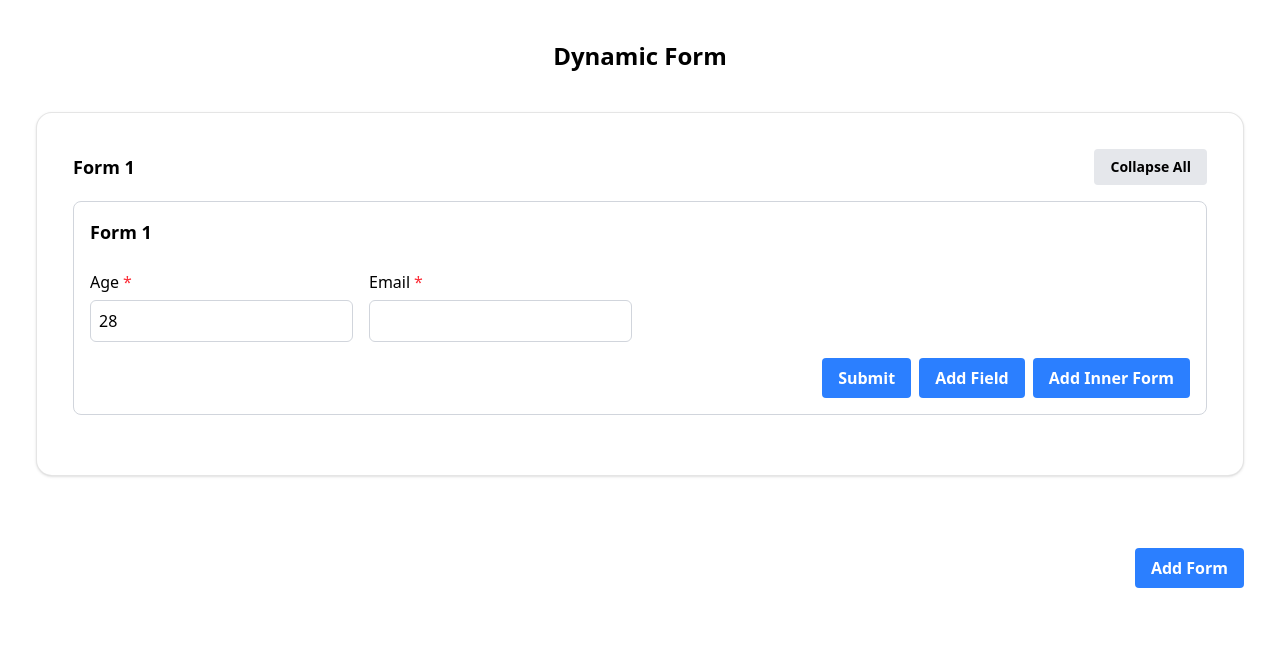
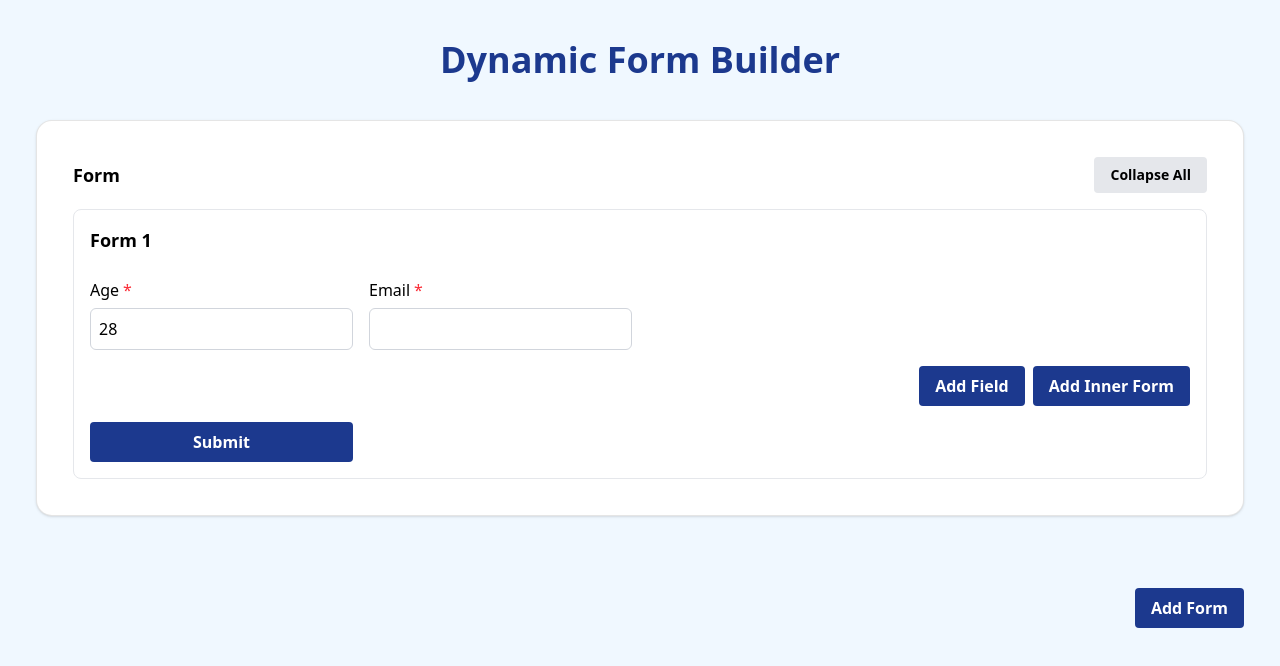
Before and after one commit to Ayush1323/dynamicForm, a React (Vite) app: page / in a window 1280 px wide. Shown: the top 666 px of the page. Built offline with nearby package versions, Linux system fonts and the light colour scheme.

Commit message:
done some changes

```diff
--- a/src/App.jsx
+++ b/src/App.jsx
@@ -87,8 +87,8 @@ function App() {
 
   return (
     <div>
-      <div className="flex justify-center items-center text-2xl mt-10 text-black font-bold">
-        Dynamic Form
+      <div className="flex justify-center items-center text-4xl mt-10 text-blue-900 font-bold">
+        Dynamic Form Builder
       </div>
 
       {forms.map((form, index) => {
@@ -100,7 +100,7 @@ function App() {
             className="mt-10 p-9 bg-white shadow border border-black/10 rounded-2xl m-9"
           >
             <div className="flex justify-between items-center mb-4">
-              <h2 className="text-lg font-semibold">Form {index + 1}</h2>
+              <h2 className="text-lg font-semibold">Form</h2>
               <Button
                 type="button"
                 onClick={() => toggleCollapse(form.id)}
--- a/src/common/Button.jsx
+++ b/src/common/Button.jsx
@@ -2,7 +2,7 @@ function Button({ buttonLabel, type = "button", className = "",onClick }) {
   return (
     <button
       type={type}
-      className={`bg-blue-500 hover:bg-blue-700 text-white font-bold py-2 px-4 rounded ${className} cursor-pointer`}
+      className={`bg-blue-900 hover:bg-blue-800 text-white font-bold py-2 px-4 rounded ${className} cursor-pointer transition-colors duration-300`}
       onClick={onClick}
     >
       {buttonLabel}
--- a/src/index.css
+++ b/src/index.css
@@ -6,5 +6,5 @@ body {
   height: 100%;
   width: 100%;
   box-sizing: border-box;
-  /* background-color: rgba(0, 0, 0, 0.7); */
+  background-color: rgba(240, 248, 255, 1);
 }
--- a/src/pages/Form.jsx
+++ b/src/pages/Form.jsx
@@ -166,7 +166,7 @@ function Form({
     <>
       <form
         onSubmit={handleSubmit}
-        className="grid grid-cols-4 gap-4 border border-gray-300 p-4 rounded-lg mb-6"
+        className="grid grid-cols-4 gap-4 border border-gray-200 p-4 rounded-lg"
       >
         <h2 className="col-span-4 font-semibold text-lg mb-2">
           Form {currentIndex}
@@ -212,7 +212,6 @@ function Form({
         ))}
 
         <div className="col-span-4 flex items-center gap-2 justify-end">
-          <Button type="submit" buttonLabel="Submit" />
           <Button
             buttonLabel="Add Field"
             onClick={() => setShowAddFieldPopup(true)}
@@ -223,6 +222,7 @@ function Form({
             onClick={() => onAddInnerForm(formId)}
           />
         </div>
+        <Button type="submit" buttonLabel="Submit" onClick={handleSubmit} />
       </form>
 
       {innerForms.map((inner, index) => (
--- a/vite.config.js
+++ b/vite.config.js
@@ -5,4 +5,8 @@ import tailwindcss from "@tailwindcss/vite";
 // https://vite.dev/config/
 export default defineConfig({
   plugins: [react(), tailwindcss()],
+  server: {
+    port: 3000,
+    host: "0.0.0.0",
+  },
 });
```
